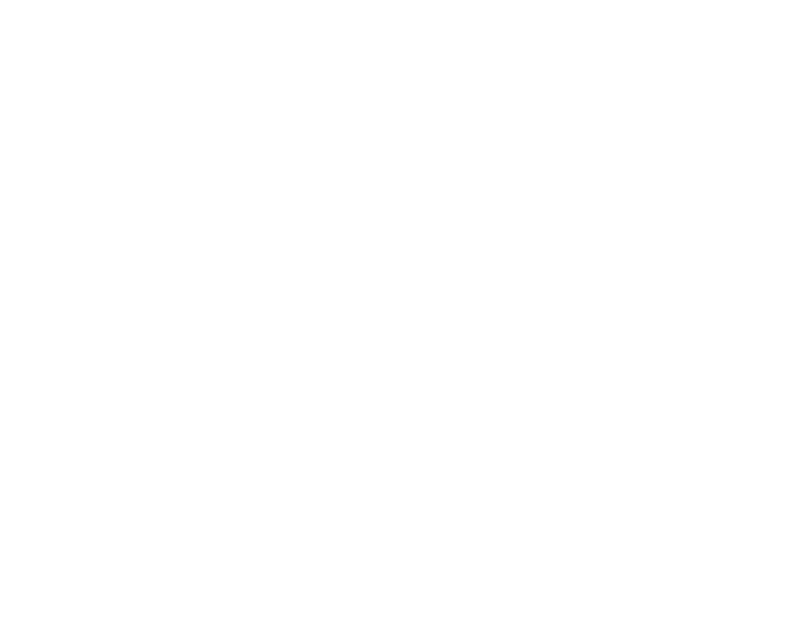
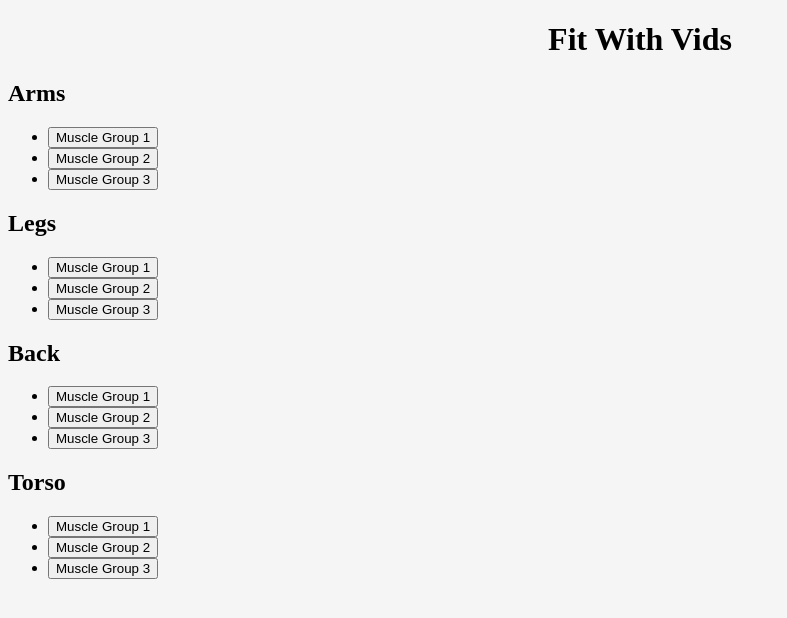
Before and after one commit to PythonFabi/Fit-with-Vids, a plain HTML site: page index.html in a window 1280 px wide. Shown: the whole page, without its empty margins (0-787 px from the left). Drawn offline with Linux system fonts and the light colour scheme.

Commit message:
Finished the skeleton of the first page

```diff
--- a/assets/css/style.css
+++ b/assets/css/style.css
@@ -0,0 +1,23 @@
+
+
+body{
+    background-color: whitesmoke;
+}
+
+h1{
+    color: black;
+    text-align: center;
+}
+
+h2{
+    color: black;
+    text-align: left;
+}
+
+.button1{
+background-color: lightcyan;
+border: none;
+color: black;
+display: inline-block;
+font-size: small;
+}
--- a/index.html
+++ b/index.html
@@ -9,7 +9,31 @@
 </head>
 <body>
 
-
+    <h1>Fit With Vids</h1>
+    <h2>Arms</h2>
+    <ul>
+        <li> <button name="button1">Muscle Group 1</button> </li>
+        <li> <button name="button1">Muscle Group 2</button> </li>
+        <li> <button name="button1">Muscle Group 3</button> </li>
+    </ul>
+    <h2>Legs</h2>
+    <ul>
+        <li> <button name="button1">Muscle Group 1</button> </li>
+        <li> <button name="button1">Muscle Group 2</button> </li>
+        <li> <button name="button1">Muscle Group 3</button> </li>
+    </ul>
+    <h2>Back</h2>
+    <ul>
+        <li> <button name="button1">Muscle Group 1</button> </li>
+        <li> <button name="button1">Muscle Group 2</button> </li>
+        <li> <button name="button1">Muscle Group 3</button> </li>
+    </ul>
+    <h2>Torso</h2>
+    <ul>
+        <li> <button name="button1">Muscle Group 1</button> </li>
+        <li> <button name="button1">Muscle Group 2</button> </li>
+        <li> <button name="button1">Muscle Group 3</button> </li>
+    </ul>
 
     <script src="./assets/js/script.js"></script>
 </body>
```
